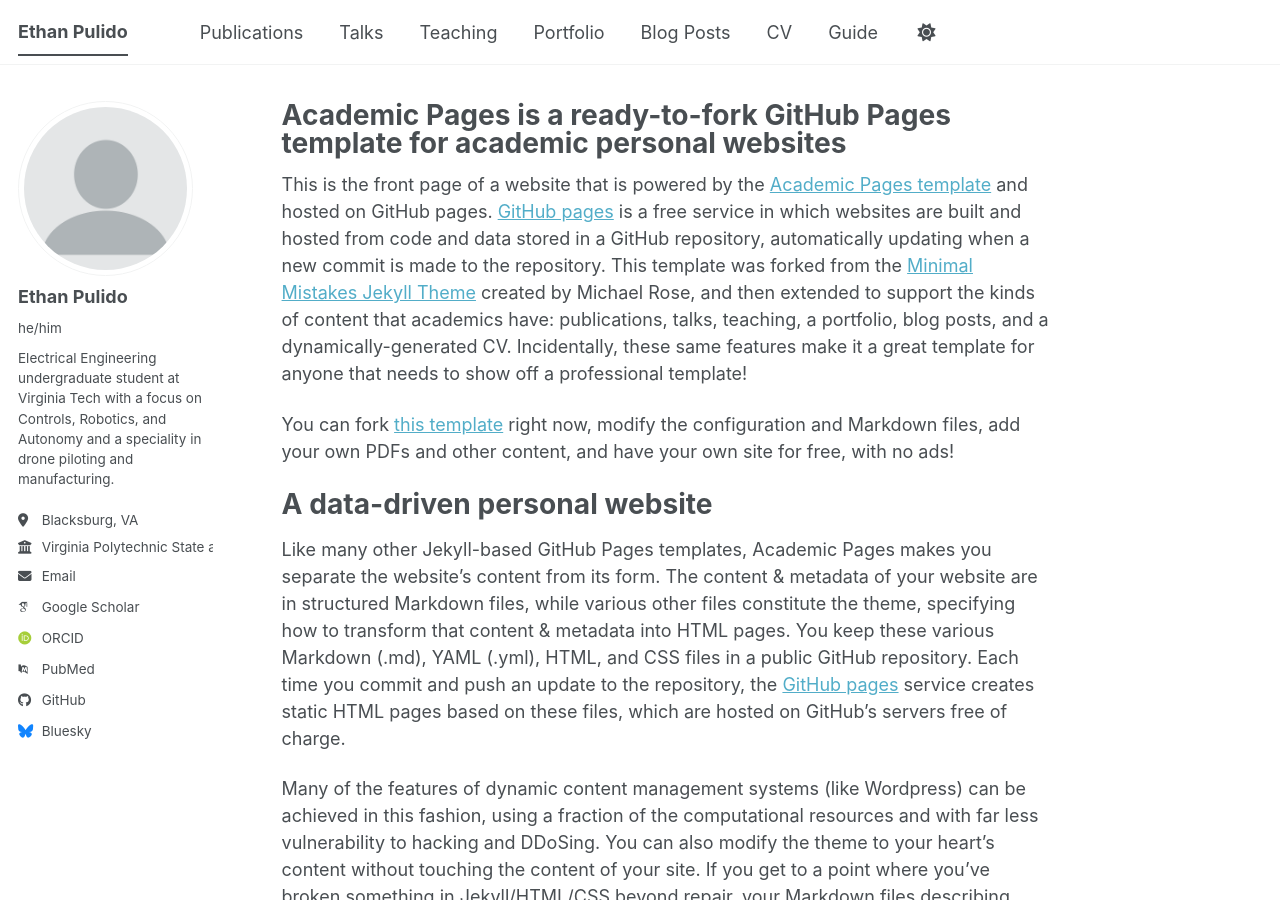
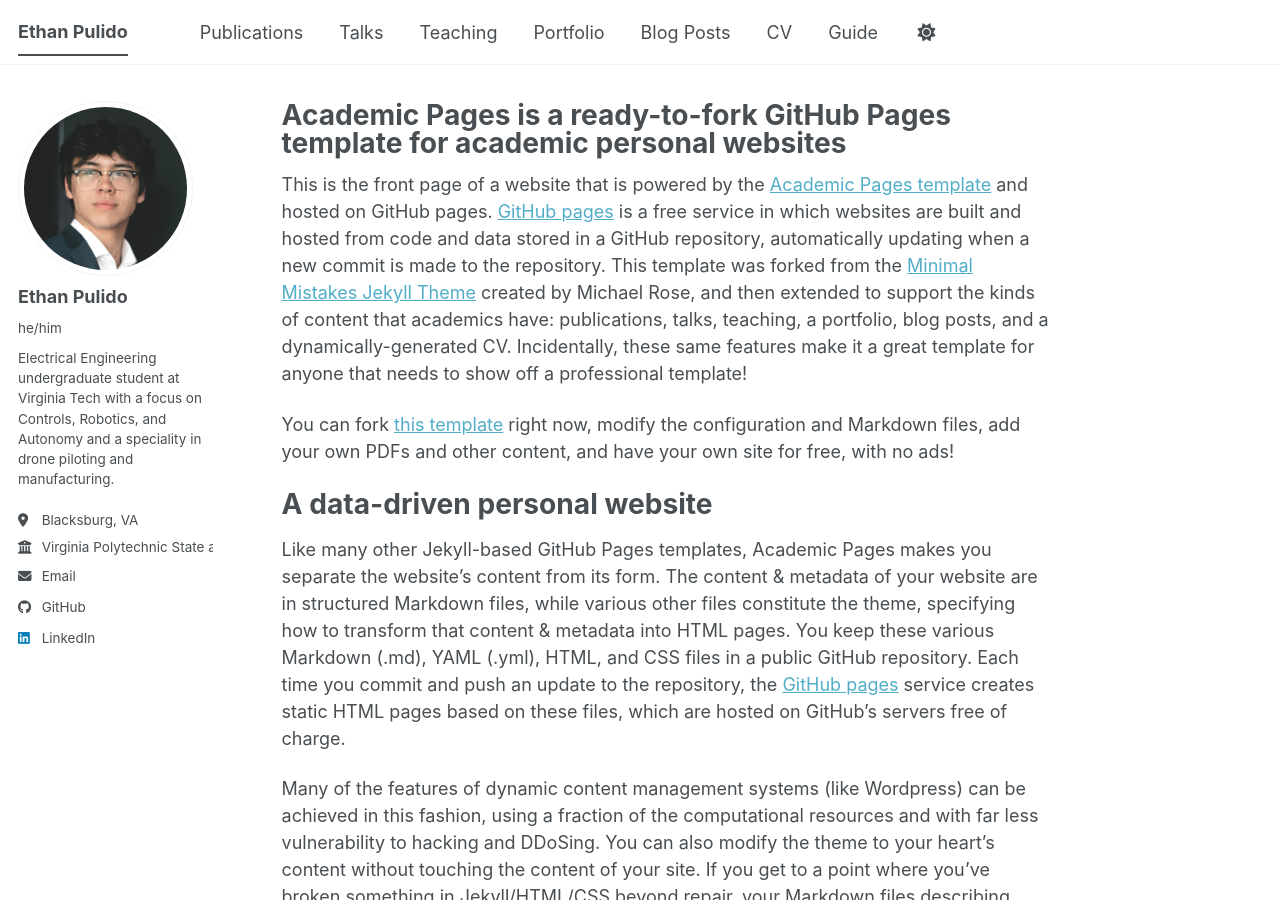
Before and after one commit to ethanp23/ethanp23.github.io, a Jekyll site: the page built from _pages/about.md, in a window 1280 px wide and 900 px high. Built offline with Jekyll 4.4.1, drawn with Linux system fonts in a browser that asks for light colours; some web fonts are replaced; a script bundle is joined from its source files by our own code; library files that are not in the unit come from our copies; some of the changed lines change nothing that is shown.

Commit message:
Profile Picture and username additions.

```diff
--- a/_config.yml
+++ b/_config.yml
@@ -35,13 +35,13 @@
   # Academic websites
   academia         : # URL
   arxiv            : # URL - Update with the correct link to your profile
-  googlescholar    : "https://scholar.google.com/citations?user=PS_CX0AAAAAJ"
+  googlescholar    :
   inspire-hep      : # URL
   impactstory      : # URL
-  orcid            : "https://orcid.org/yourorcidurl"
+  orcid            :
   semantic         : # URL
   ssrn             : # URL
-  pubmed           : "https://www.ncbi.nlm.nih.gov/pubmed/?term=john+snow"
+  pubmed           :
   researchgate     : # URL
   scopus           : # URL
   zotero           : # URL
@@ -51,13 +51,13 @@
   bitbucket        : # Username - Update with your username on the site
   codepen          : # Username
   dribbble         : # Username
-  github           : "academicpages"
+  github           : "ethanp23"
   kaggle           : # Username
   stackoverflow    : # User number or user number and name (i.e., use "1" or "1/jeff-atwood")
 
   # Social media
   artstation       : # Username
-  bluesky          : "bsky.app" # Replace this with you Bluesky username
+  bluesky          : # Replace this with you Bluesky username
   facebook         : # Username
   flickr           : # Username
   foursquare       : # Username
@@ -66,7 +66,7 @@
   keybase          : # Username
   instagram        : # Username
   lastfm           : # Username
-  linkedin         : # Username
+  linkedin         : "ethanp23" # Username
   mastodon         : # URL
   medium           : # URL
   pinterest        : # Username
```
Also changed, not shown: images/profile.png.
